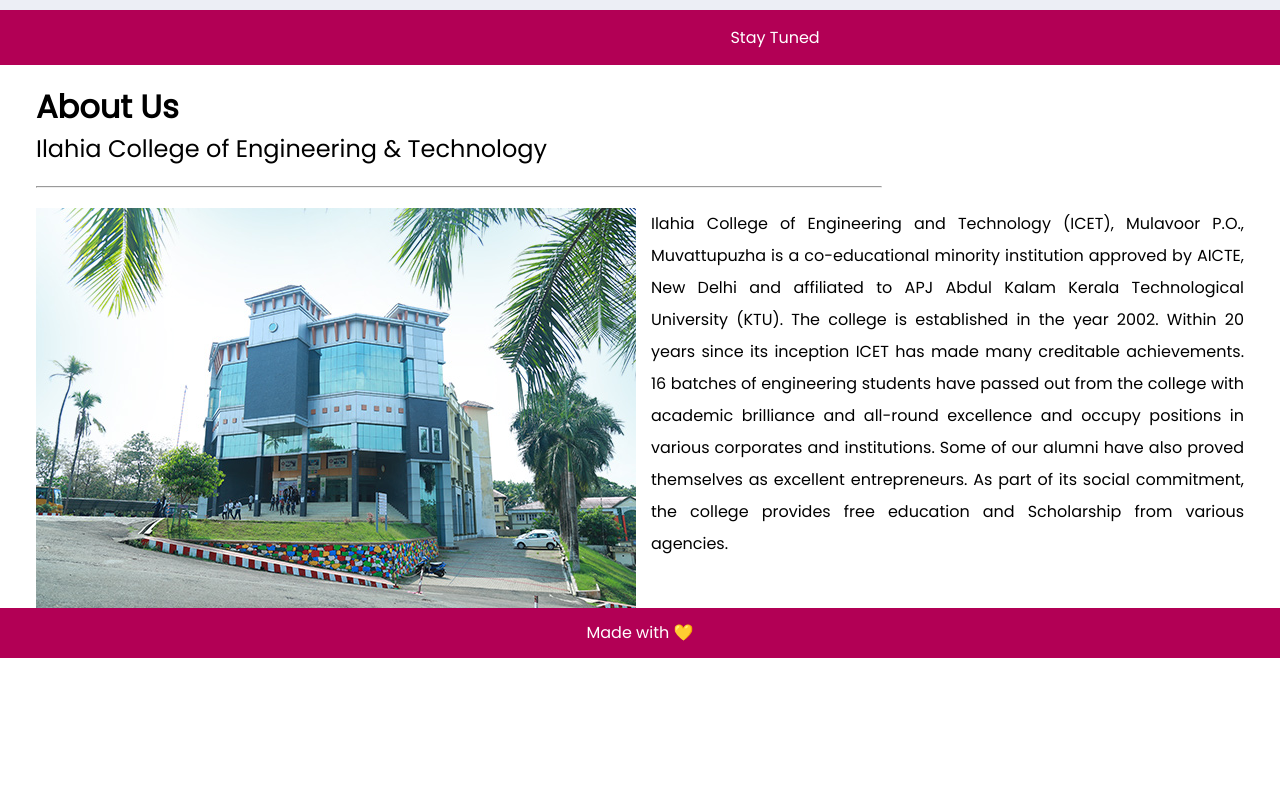
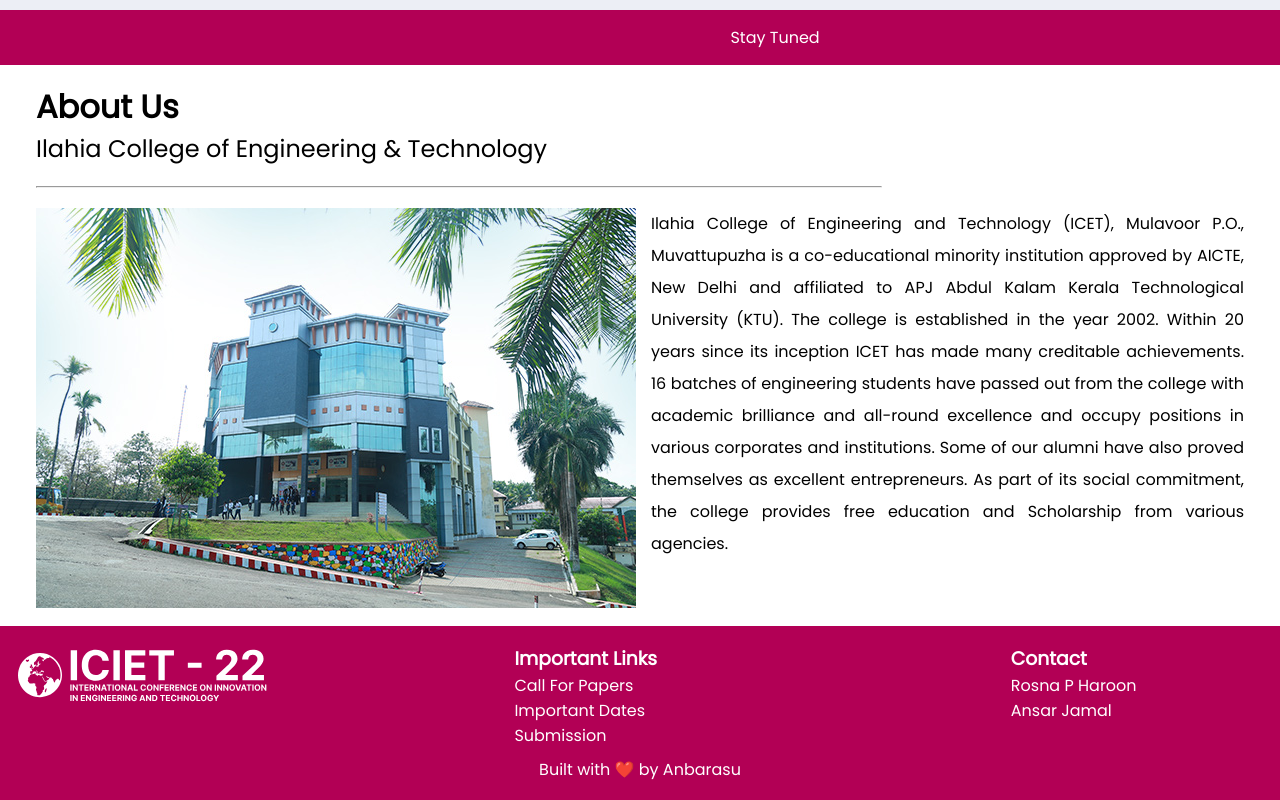
Before and after one commit to DarkPhoenix2704/iciet, a React app: page /organizers in a window 1280 px wide. Shown: the part 350-1150 px from the top of the page. Before the commit the page ends 1008 px from the top, so only its background shows below. Built offline with nearby package versions, Linux system fonts and the light colour scheme.

Commit message:
Add more pages

```diff
--- /dev/null
+++ b/src/components/Destination/index.css
@@ -0,0 +1,13 @@
+.destCard{
+    border: solid 1px #d1d1d1;
+    padding: 8px;
+    border-radius: 3px;
+    margin-bottom: 18px;
+}
+.destCard img {
+    height:250px;
+}
+.destCard .link {
+    text-decoration: none;
+    color: #525252;
+}
--- /dev/null
+++ b/src/components/Destination/index.tsx
@@ -0,0 +1,14 @@
+import React, { ReactNode } from "react";
+import { Link, To } from "react-router-dom";
+import "./index.css";
+const Destination = (props) => {
+    return (
+        <div className="destCard">
+            {props.image && <img src={props.image} />}
+            <h2>{props.place}</h2>
+            <p>{props.distance}</p>
+            <a href={props.link} target="_blank" rel="noopener noreferrer" className="link">{props.linkContent}</a>
+        </div>
+    );
+}
+export default Destination;
--- a/src/components/Footer/index.css
+++ b/src/components/Footer/index.css
@@ -1,7 +1,31 @@
 .footer {
-    height: 50px;
+    margin-top: 18px;
+    padding-inline: 18px;
+    padding-block: 18px;
+    color: #fff;
     background-color: #B20055;
+}
+.footer .row{
+    display: flex;
+    flex-wrap: wrap;
+    flex-direction: row;
+    justify-content: space-between;
+}
+.footer .row .column{
+    display: flex;
+    flex-direction: column;
+    width: 25ch;
+}
+
+.footer .row .column .link {
+    color: white;
+    text-decoration: none;
+}
+.footer .row .column a {
+    text-decoration: none;
     color: #fff;
-    line-height: 50px;
+}
+.footer .rowCol{
+    padding-block-start: 9px;
     text-align: center;
 }
--- a/src/components/Footer/index.tsx
+++ b/src/components/Footer/index.tsx
@@ -1,9 +1,34 @@
 import React from "react";
 import "./index.css";
+import iciet from "../../assets/ICIET_Logo_White.svg";
+import { Link } from "react-router-dom";
+
 const Footer = () => {
     return (
         <div className="footer">
-            Made with 💛
+            <div className="row">
+                <div className="column">
+                    <img src={iciet}/>
+                </div>
+                <div className="column">
+                    <h3>Important Links</h3>
+                    <Link className="link" to="papers"> Call For Papers </Link>
+                    <Link className="link" to="submission"> Important Dates </Link>
+                    <Link className="link" to="dates"> Submission </Link>
+                </div>
+                <div className="column">
+                    <h3>Contact</h3>
+                    <a href="https://wa.me/+919995142683">
+                        Rosna P Haroon
+                    </a>
+                    <a href="https://wa.me/+919447376898">
+                        Ansar Jamal
+                    </a>
+                </div>
+            </div>
+            <div className="rowCol">
+                Built with ❤️ by Anbarasu
+            </div>
         </div>
     );
 };
--- /dev/null
+++ b/src/data/airport.ts
@@ -0,0 +1,17 @@
+const airport = [
+    {
+        place: "Cochin International Airport",
+        image: "https://myklaticrete.com/wp-content/uploads/2018/09/Cochin-International-Airport-2017-1024x515.jpg",
+        linkContent: "How to reach ICET from Cochin Airport?",
+        link:"https://www.google.com/maps/dir/Cochin+International+Airport,+Airport+Road,+Kochi,+Kerala/Ilahia+College+of+Engineering+and+Technology,+Mulavoor,+Kerala/@9.3628442,76.4647544,8z/data=!4m14!4m13!1m5!1m1!1s0x3b080882748f4a6f:0x30b2ebe45d968458!2m2!1d76.392958!2d10.1517834!1m5!1m1!1s0x3b07e7aab492cd4d:0x62686dadfee25ce0!2m2!1d76.5976344!2d10.0286459!3e0",
+        distance: "35.9 KM 58 Minutes"
+    },
+    {
+        place: "Trivandrum International Airport",
+        image: "https://upload.wikimedia.org/wikipedia/commons/b/b5/Trivandrum_International_airport.jpg",
+        linkContent: "How to Reach ICET from Trivandrum Airport?",
+        link: "https://www.google.com/maps/dir/Trivandrum+International+Airport+(TRV),+Airport+Road,+Chacka,+Thiruvananthapuram,+Kerala/Ilahia+College+of+Engineering+and+Technology,+Mulavoor,+Kerala/@9.2561004,76.1582453,9z/data=!3m1!4b1!4m14!4m13!1m5!1m1!1s0x3b05bb801384b295:0x1d59f5a4731d65f7!2m2!1d76.9198194!2d8.4834201!1m5!1m1!1s0x3b07e7aab492cd4d:0x62686dadfee25ce0!2m2!1d76.5976344!2d10.0286459!3e0",
+        distance:"221 KM, 4 Hour 40 Minutes"
+    }
+];
+export default airport;
--- /dev/null
+++ b/src/data/railway.ts
@@ -0,0 +1,17 @@
+const railway = [
+    {
+        place:"Tripunitra Railway Station",
+        image:"https://upload.wikimedia.org/wikipedia/commons/c/c3/Tripunithura_railway_station%2C_Feb_2020.jpg",
+        linkContent:"How to reach ICET from Tripunitra Railway Station?",
+        link:"https://www.google.com/maps/dir/Tripunittura,+Railway+Station+Road,+Karingachira,+Thrippunithura,+Ernakulam,+Kerala/Ilahia+College+of+Engineering+and+Technology,+Mulavoor,+Kerala/@9.9866925,76.4107365,12z/data=!3m1!4b1!4m14!4m13!1m5!1m1!1s0x3b0873661b7aa579:0xec5a91924ede54aa!2m2!1d76.3527548!2d9.9498248!1m5!1m1!1s0x3b07e7aab492cd4d:0x62686dadfee25ce0!2m2!1d76.5976344!2d10.0286459!3e0",
+        distance:"37.8 KM 1 Hour 4 Minutes"
+    },
+    {
+        place: "Aluva Railway Station",
+        image:"https://images.indianexpress.com/2020/05/Aluva-759.jpg",
+        linkContent: "How to reach ICET from Aluva Railway Station?",
+        link:"https://www.google.com/maps/dir/Aluva+Railway+Station,+Periyar+Nagar,+Aluva,+Kerala/Ilahia+College+of+Engineering+and+Technology,+Mulavoor,+Kerala/@10.069731,76.4074695,12z/data=!3m1!4b1!4m14!4m13!1m5!1m1!1s0x3b080f29eb7eb615:0xb454e4d93b04846c!2m2!1d76.3564829!2d10.1080371!1m5!1m1!1s0x3b07e7aab492cd4d:0x62686dadfee25ce0!2m2!1d76.5976344!2d10.0286459!3e0",
+        distance: "35.6 KM 1 Hour 1 Minutes"
+    }
+];
+export default railway;
--- a/src/index.tsx
+++ b/src/index.tsx
@@ -15,6 +15,7 @@
 import Submission from "./pages/Submission";
 import Registraton from "./pages/Registration";
 import Organizers from "./pages/Organizers";
+import Accomodation from "./pages/Accomodation";
 const container = document.getElementById("root");
 const root = createRoot(container);
 
@@ -35,6 +36,7 @@
             <Route path="/submission" element={<Submission/>}/>
             <Route path="/registration" element={<Registraton/>}/>
             <Route path="/organizers" element={<Organizers/>}/>
+            <Route path="/accomodation" element={<Accomodation/>}/>
         </Routes>
         <Footer/>
     </BrowserRouter>
--- /dev/null
+++ b/src/pages/Accomodation/index.css
@@ -0,0 +1,27 @@
+.accomodation{
+    margin-inline: 36px;
+    padding-block-start: 18px;
+}
+.accomodation h1{
+    font-size: xx-large;
+    font-weight: 600;
+    margin-inline: 0;
+}
+.accomodation h2{
+    font-weight: 400;
+    margin-bottom: 5px;
+}
+.accomodation hr {
+    width: 70%;
+}
+.accomodation .airportRow{
+    display: flex;
+    flex-direction: row;
+    flex-wrap: wrap;
+    justify-content: space-around;
+}
+@media only screen and (max-width:890px) {
+    .accomodation .airportRow img{
+        width: 100%;
+    }
+}
--- /dev/null
+++ b/src/pages/Accomodation/index.tsx
@@ -0,0 +1,34 @@
+import React from "react";
+import Destination from "../../components/Destination";
+import airport from "../../data/airport";
+import railway from "../../data/railway";
+import "./index.css";
+const Accomodation = () => {
+    return (
+        <div className="accomodation">
+            <h1>Travel & Accomodation</h1>
+            <hr/>
+            <h2>Nearest Airport</h2>
+            <div className="airportRow">
+                {
+                    airport.map((place, key) => {
+                        return (
+                            <Destination distance={place.distance} key={key} link={place.link} image={place.image} linkContent={place.linkContent} place={place.place}/>
+                            );
+                    })
+                }
+            </div>
+            <h2>Nearest Railway Station</h2>
+            <div className="airportRow">
+                {
+                    railway.map((place, key) => {
+                        return (
+                            <Destination distance={place.distance} key={key} link={place.link} image={place.image} linkContent={place.linkContent} place={place.place}/>
+                            );
+                    })
+                }
+            </div>
+        </div>
+    );
+};
+export default Accomodation;
--- a/src/pages/Home/index.css
+++ b/src/pages/Home/index.css
@@ -23,11 +23,11 @@
     border: none ;
     border-radius: 5px;
     transition: all 0.2s ease-in-out;
-    background-color: #FF4799;
+    background-color: #B20055;
     color: white;
 }
 .container .Btn:hover {
-    background-color: #FF4799;
+    background-color: #B20055;
     color: white;
     transform: scale(1.01);
 }
```
Also changed, not shown: src/assets/ICIET_Logo_White.svg.
